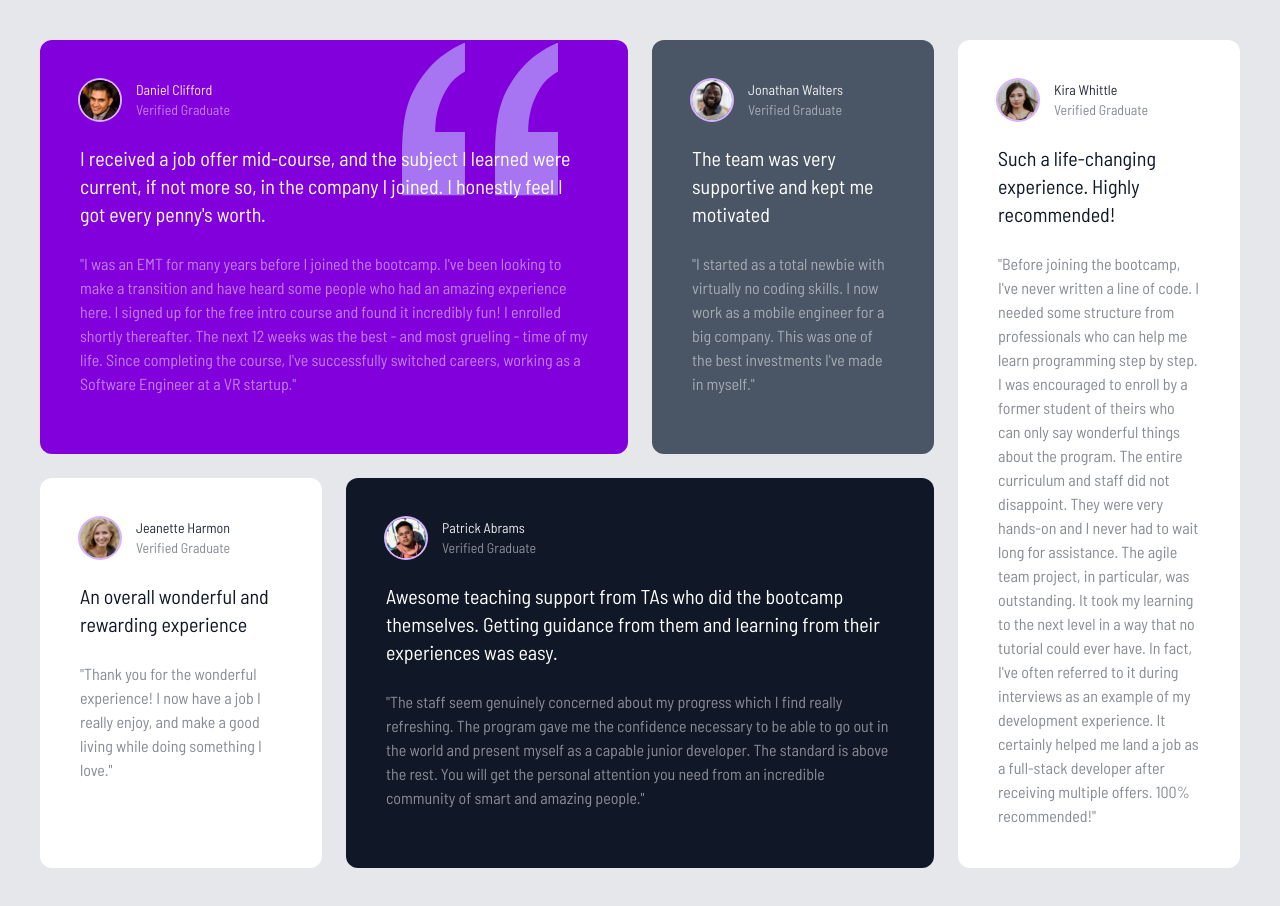
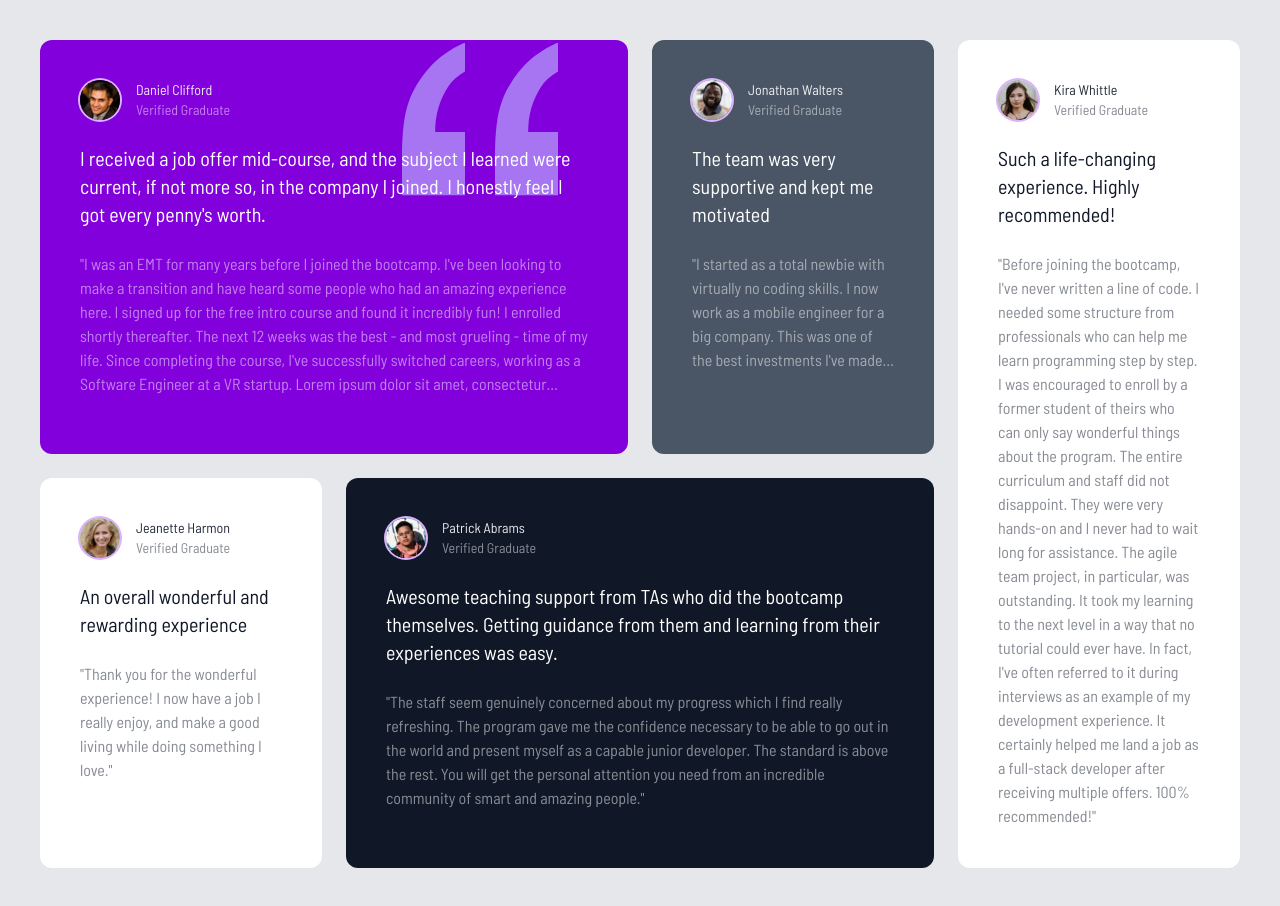
Before and after one commit to Shtekata/tailwind-testimonial-grid, a website: page index.html in a window 1280 px wide. Drawn offline with Linux system fonts and the light colour scheme.

Commit message:
Adding line-clamp

```diff
--- a/index.html
+++ b/index.html
@@ -40,12 +40,15 @@
             joined. I honestly feel I got every penny's worth.
           </p>
           <!-- Small Text -->
-          <p class="mt-6 opacity-50">
+          <p class="mt-6 line-clamp-6 opacity-50">
             "I was an EMT for many years before I joined the bootcamp. I've been looking to make a transition and have
             heard some people who had an amazing experience here. I signed up for the free intro course and found it
             incredibly fun! I enrolled shortly thereafter. The next 12 weeks was the best - and most grueling - time of
             my life. Since completing the course, I've successfully switched careers, working as a Software Engineer at
-            a VR startup."
+            a VR startup. Lorem ipsum dolor sit amet, consectetur adipisicing elit. Laborum iusto totam magnam dolorum
+            mollitia quam placeat. Iste ratione saepe est molestiae pariatur aut, doloremque odio natus recusandae
+            corporis voluptate magnam unde, asperiores nulla, praesentium qui. Debitis quasi, vel reiciendis provident
+            libero repellat, tenetur modi doloremque laborum quia nam architecto non?"
           </p>
         </div>
         <!-- Box 2 -->
@@ -61,9 +64,13 @@
           <!-- Large Text -->
           <p class="mt-6 text-xl">The team was very supportive and kept me motivated</p>
           <!-- Small Text -->
-          <p class="mt-6 opacity-50">
+          <p class="mt-6 line-clamp-5 opacity-50">
             "I started as a total newbie with virtually no coding skills. I now work as a mobile engineer for a big
-            company. This was one of the best investments I've made in myself."
+            company. This was one of the best investments I've made in myself. Lorem ipsum, dolor sit amet consectetur
+            adipisicing elit. Esse quod voluptas tenetur, praesentium quam quis, omnis molestiae a quidem est nostrum
+            numquam reiciendis iste repudiandae accusamus natus nesciunt architecto voluptates distinctio! Voluptatibus
+            ut sint asperiores fugiat laboriosam sit, iste sapiente similique non maiores sed esse laborum minus qui
+            dolores! Labore."
           </p>
         </div>
         <!-- Box 3 -->
@@ -79,7 +86,7 @@
           <!-- Large Text -->
           <p class="mt-6 text-xl">Such a life-changing experience. Highly recommended!</p>
           <!-- Small Text -->
-          <p class="mt-6 opacity-50">
+          <p class="mt-6 line-clamp-24 opacity-50">
             "Before joining the bootcamp, I've never written a line of code. I needed some structure from professionals
             who can help me learn programming step by step. I was encouraged to enroll by a former student of theirs who
             can only say wonderful things about the program. The entire curriculum and staff did not disappoint. They
@@ -100,9 +107,9 @@
             </div>
           </div>
           <!-- Large Text -->
-          <p class="mt-6 text-xl">An overall wonderful and rewarding experience</p>
+          <p class="mt-6 line-clamp-3 text-xl">An overall wonderful and rewarding experience</p>
           <!-- Small Text -->
-          <p class="mt-6 opacity-50">
+          <p class="mt-6 line-clamp-5 opacity-50">
             "Thank you for the wonderful experience! I now have a job I really enjoy, and make a good living while doing
             something I love."
           </p>
@@ -123,7 +130,7 @@
             from their experiences was easy.
           </p>
           <!-- Small Text -->
-          <p class="mt-6 opacity-50">
+          <p class="mt-6 line-clamp-5 opacity-50">
             "The staff seem genuinely concerned about my progress which I find really refreshing. The program gave me
             the confidence necessary to be able to go out in the world and present myself as a capable junior developer.
             The standard is above the rest. You will get the personal attention you need from an incredible community of
```
Also changed, not shown: css/output.css.
